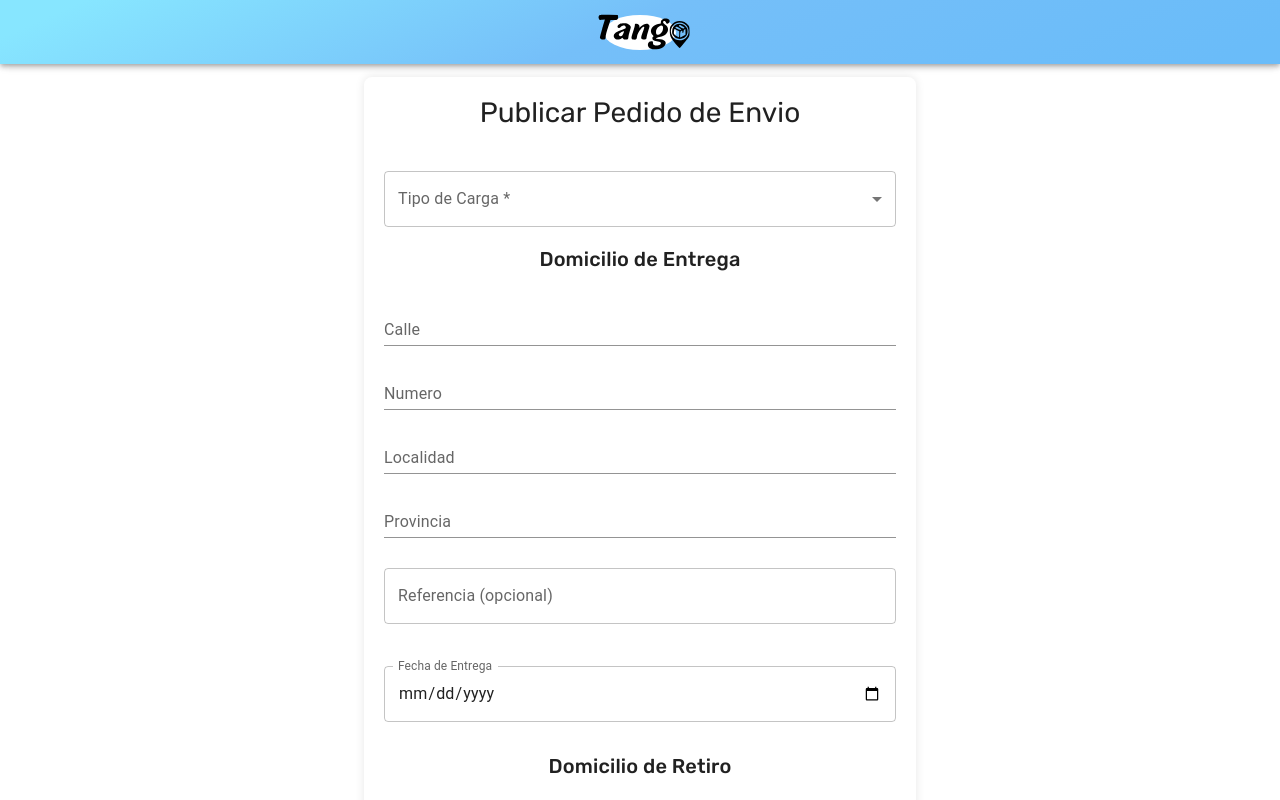
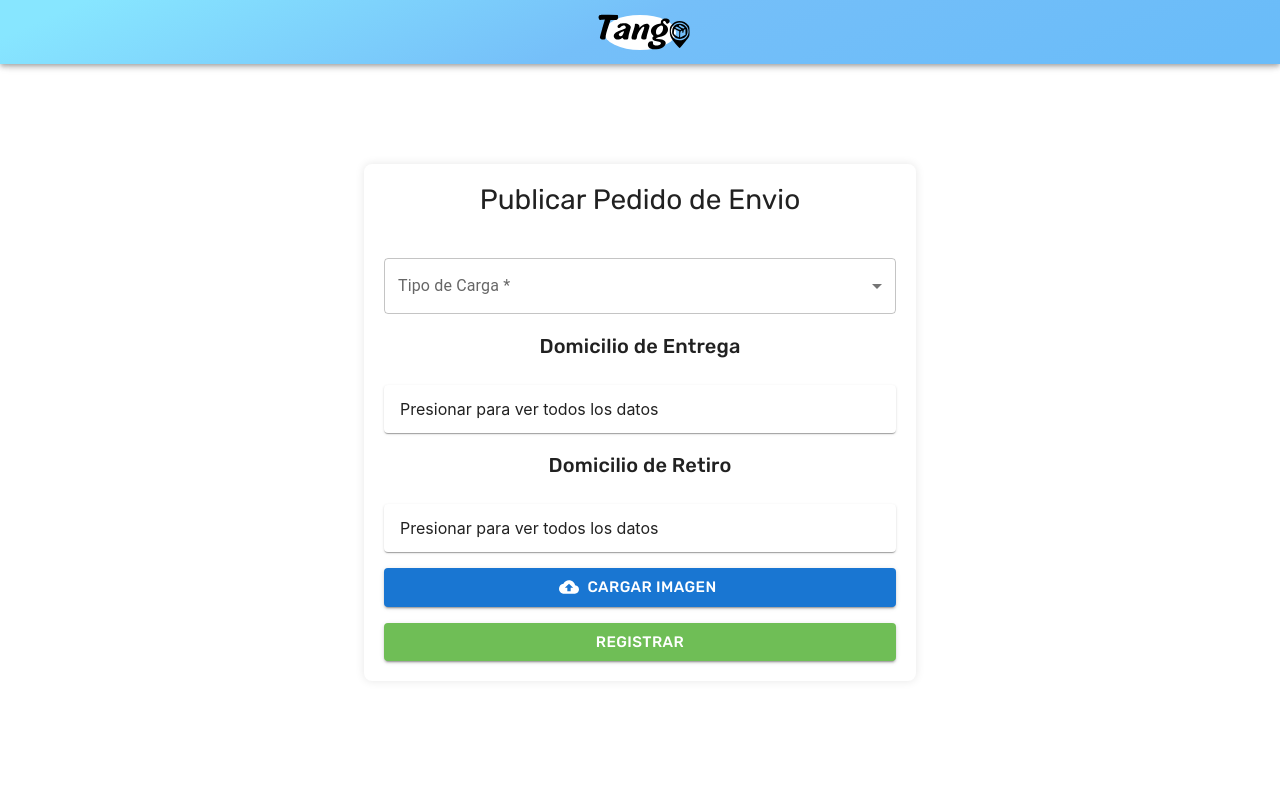
Before and after one commit to fuentesMatias/ISW_2024_4K4_G4, a React (Vite) app in the folder Trabajos/Trabajos Prácticos/ISW_TP_6/: page /registrar in a window 1280 px wide. Shown: the top 800 px of the page. Built offline with nearby package versions, Linux system fonts and the light colour scheme.

Commit message:
Acordeon añadido

```diff
--- a/Trabajos/Trabajos Prácticos/ISW_TP_6/src/components/FormularioPedidoEnvio.jsx
+++ b/Trabajos/Trabajos Prácticos/ISW_TP_6/src/components/FormularioPedidoEnvio.jsx
@@ -37,6 +37,7 @@ const FormularioPedidoEnvio = () => {
   const [openConfirm, setOpenConfirm] = React.useState(false)
   const [openSuccess, setOpenSuccess] = React.useState(false)
   const [accordionRetiro, setAccordionRetiro] = React.useState(false)
+  const [accordionEntrega, setAccordionEntrega] = React.useState(false)
 
   // Estado para almacenar los errores de validación
   const [formErrors, setFormErrors] = useState({})
@@ -74,14 +75,18 @@ const FormularioPedidoEnvio = () => {
   const handleOpenRetiro = () => {
     setAccordionRetiro(!accordionRetiro)
   }
+  // Manejar el accordion
+  const handleOpenEntrega = () => {
+    setAccordionEntrega(!accordionRetiro)
+  }
 
   // Manejar el envío del formulario
   const handleSubmit = async (event) => {
     event.preventDefault()
 
-    const errors = { ...formErrors }
+    // const errors = { ...formErrors }
 
-    // Verificar si el campo "Nombre" está vacío
+    /* // Verificar si el campo "Nombre" está vacío
     if (formData.nombre.trim() === '') {
       errors.nombre = 'El campo "Nombre" no puede estar vacío'
     }
@@ -94,7 +99,7 @@ const FormularioPedidoEnvio = () => {
     // Si hay errores, no enviar el formulario
     if (Object.values(errors).some((error) => error !== '')) {
       return
-    }
+    } */
 
     setOpenConfirm(true)
   }
@@ -114,7 +119,7 @@ const FormularioPedidoEnvio = () => {
       // Enviar datos a la API
       setOpenBackdrop(true)
       // Simular un tiempo de espera
-      await new Promise((resolve) => setTimeout(resolve, 2000))
+      await new Promise((resolve) => setTimeout(resolve, 1000))
       // Manejar la respuesta de la API
       setOpenBackdrop(false)
       setOpenSuccess(true)
@@ -196,6 +201,12 @@ const FormularioPedidoEnvio = () => {
               </Typography>
             </Grid>
             <Grid item xs={12}>
+            <Accordion>
+                <AccordionSummary id="panel-header" aria-controls="panel-content" onClick={handleOpenEntrega}>
+                  {accordionEntrega ? 'Presionar para ver menos' : 'Presionar para ver todos los datos'}
+                </AccordionSummary>
+                <AccordionDetails>
+            <Grid item xs={12}>
               <TextField
                 label="Calle"
                 variant="standard"
@@ -264,6 +275,9 @@ const FormularioPedidoEnvio = () => {
                 helperText={formErrors.fechaEntrega}
                 color={LIGHT_BLUE_COLOR}
                 />
+            </Grid>
+            </AccordionDetails>
+            </Accordion>
             </Grid>
             <Grid item xs={12}>
               <Typography variant="h6" gutterBottom fontFamily={'Rubik, sans-serif'}>
@@ -383,10 +397,10 @@ const FormularioPedidoEnvio = () => {
         onClose={() => setOpenConfirm(false)}
         aria-labelledby="confirm-dialog"
       >
-        <DialogTitle id="confirm-dialog">Confirmar Registro</DialogTitle>
+        <DialogTitle id="confirm-dialog">Confirmar Pedido de Envio</DialogTitle>
         <DialogContent>
           <DialogContentText id="confirm-dialog-description">
-            ¿Está seguro que quiere confirmar el registro?
+            ¿Está seguro que quiere confirmar el Pedido de Envio?
           </DialogContentText>
         </DialogContent>
         <DialogActions>
@@ -403,7 +417,7 @@ const FormularioPedidoEnvio = () => {
         <DialogTitle id="success-dialog">Registro Exitoso</DialogTitle>
         <DialogContent>
           <DialogContentText id="success-dialog-description">
-            El cliente se registró exitosamente.
+            El Pedido de Envio se registró exitosamente.
           </DialogContentText>
         </DialogContent>
         <DialogActions>
--- a/Trabajos/Trabajos Prácticos/ISW_TP_6/src/components/VisuallyHiddenInput.jsx
+++ b/Trabajos/Trabajos Prácticos/ISW_TP_6/src/components/VisuallyHiddenInput.jsx
@@ -7,7 +7,9 @@ import CloudDoneIcon from '@mui/icons-material/CloudDone'
 import DeleteIcon from '@mui/icons-material/Delete'
 import IconButton from '@mui/material/IconButton'
 import PropTypes from 'prop-types'
+import { lightBlue } from '@mui/material/colors'
 
+const LIGHT_BLUE_COLOR = lightBlue[500300]
 const VisuallyHiddenInput = styled('input')({
   clip: 'rect(0 0 0 0)',
   clipPath: 'inset(50%)',
@@ -48,10 +50,10 @@ export default function InputFileUpload ({ setSelectedFile2 }) {
         component="label"
         variant="contained"
         startIcon={<CloudUploadIcon />}
+        color={LIGHT_BLUE_COLOR}
         sx={{
-          backgroundColor: '#dda15e',
           '&:hover': {
-            backgroundColor: '#D09F5C'
+            backgroundColor: '#4D9FE7'
           }
         }}
         style={
```
